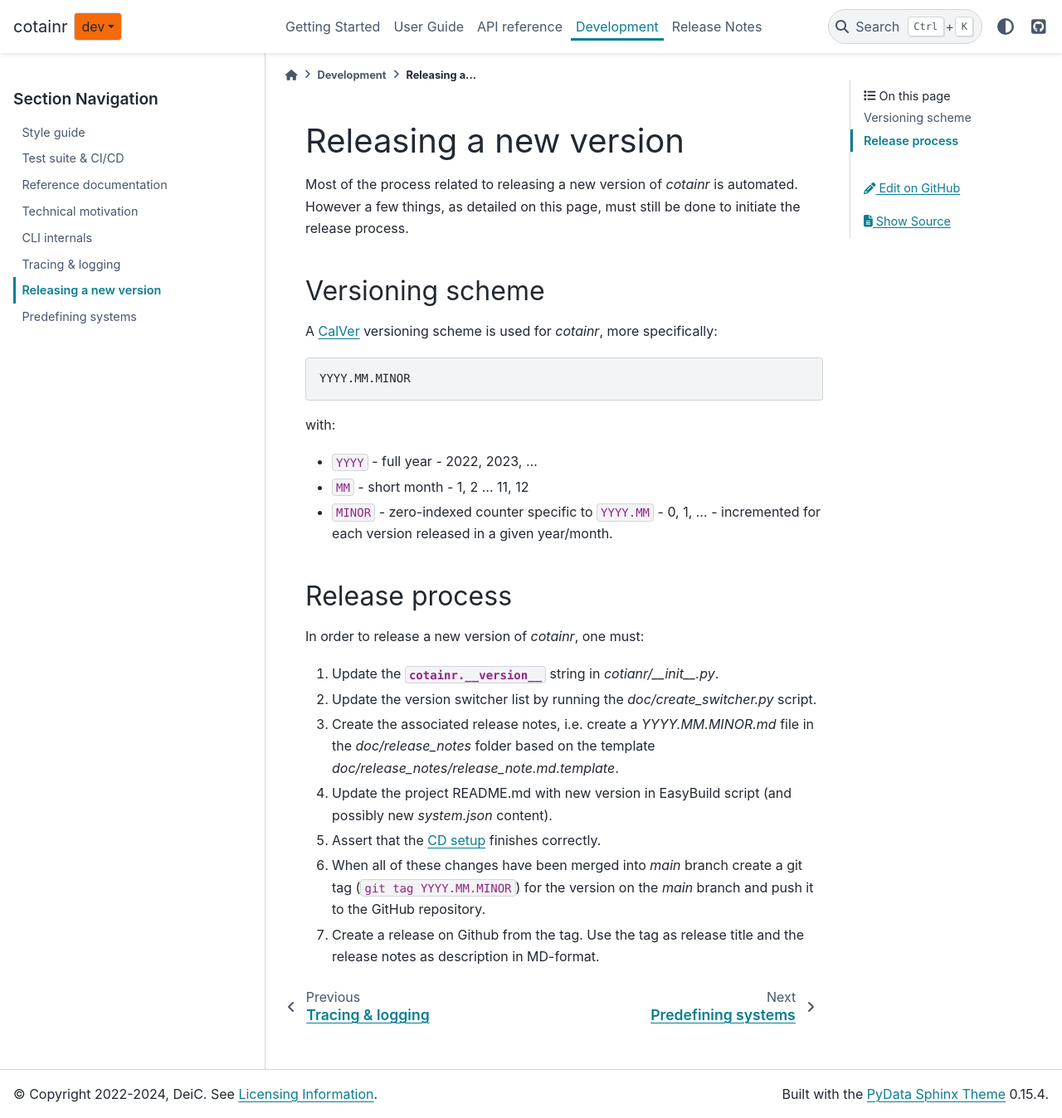
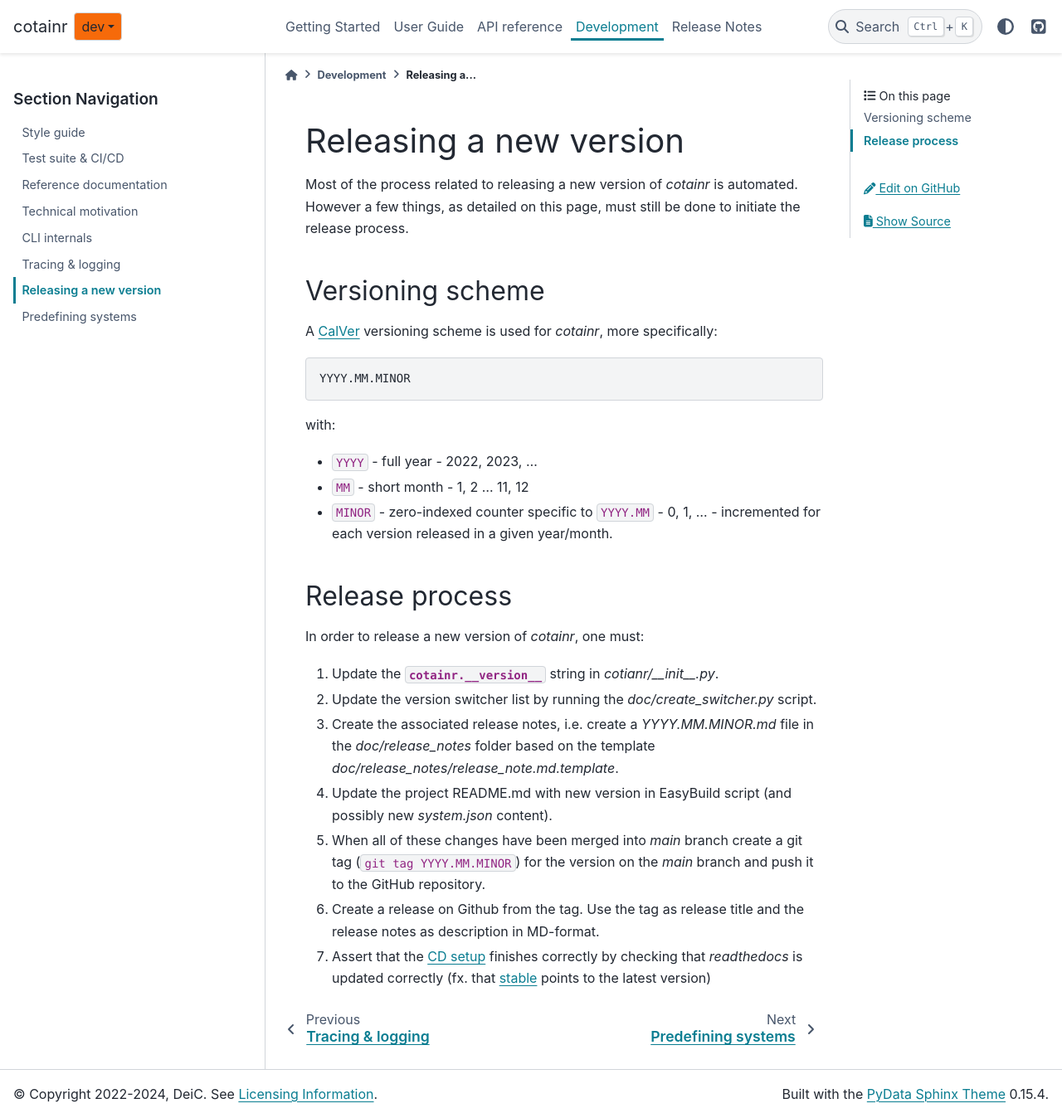
Before and after one commit to DeiC-HPC/cotainr, a Sphinx documentation site: the page built from doc/development/releasing.rst, in a window 1280 px wide and 1348 px high. Shown: the whole window at 83% size. Built offline with Sphinx 7.4.7 and the PyData theme 0.15.4, drawn with Linux system fonts in a browser that asks for light colours; pages that are not in the unit, such as notebooks, are missing from menus.

Commit message:
Move where to check CD and expand on what to check

```diff
--- a/doc/development/releasing.rst
+++ b/doc/development/releasing.rst
@@ -27,6 +27,6 @@
 2. Update the version switcher list by running the `doc/create_switcher.py` script.
 3. Create the associated release notes, i.e. create a `YYYY.MM.MINOR.md` file in the `doc/release_notes` folder based on the template `doc/release_notes/release_note.md.template`.
 4. Update the project README.md with new version in EasyBuild script (and possibly new `system.json` content).
-5. Assert that the :ref:`CD setup <continuous_delivery>` finishes correctly.
-6. When all of these changes have been merged into *main* branch create a git tag (:code:`git tag YYYY.MM.MINOR`) for the version on the *main* branch and push it to the GitHub repository.
-7. Create a release on Github from the tag. Use the tag as release title and the release notes as description in MD-format.
+5. When all of these changes have been merged into *main* branch create a git tag (:code:`git tag YYYY.MM.MINOR`) for the version on the *main* branch and push it to the GitHub repository.
+6. Create a release on Github from the tag. Use the tag as release title and the release notes as description in MD-format.
+7. Assert that the :ref:`CD setup <continuous_delivery>` finishes correctly by checking that `readthedocs` is updated correctly (fx. that `stable <https://cotainr.readthedocs.io/en/stable>`_ points to the latest version)
```
